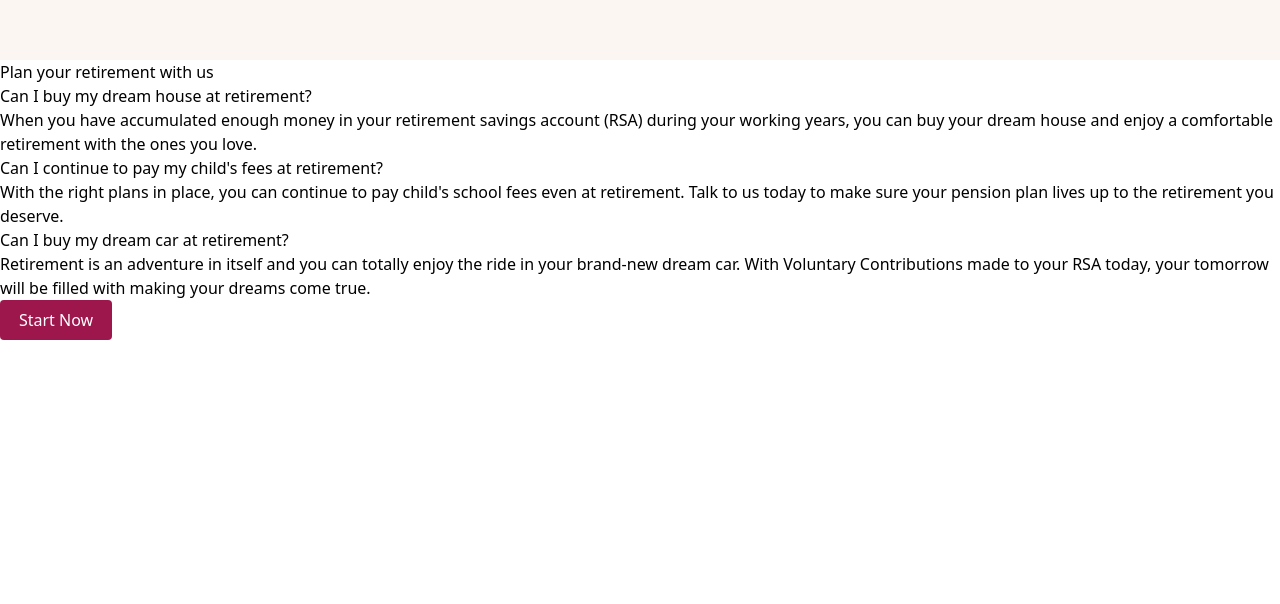
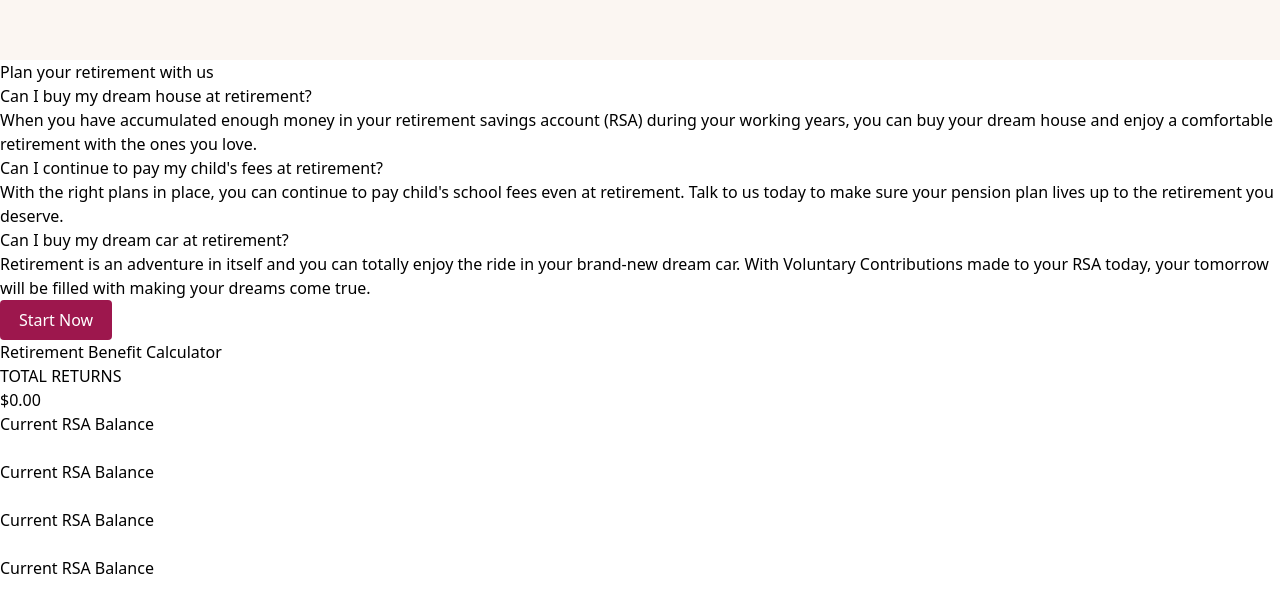
Before and after one commit to AkinAkinbobola/ARM-PENSION-SITE-CLONE, a Vue app in the folder arm-clone/: page / in a window 1280 px wide. Shown: the part 2226-2830 px from the top of the page. Before the commit the page ends 2566 px from the top, so only its background shows below. Built offline with nearby package versions, Linux system fonts and the light colour scheme.

Commit message:
Update BenefitCalculator.vue

```diff
--- a/arm-clone/src/components/BenefitCalculator.vue
+++ b/arm-clone/src/components/BenefitCalculator.vue
@@ -20,5 +20,19 @@
             </p>
             <button class="py-2 px-4 text-white bg-pink-800 ml-0 font-sans rounded w-28">Start Now</button>
     </div>
+
+    <div>
+        <h1>Retirement Benefit Calculator</h1>
+        <h2>TOTAL RETURNS</h2>
+        <h1>$0.00</h1>
+        <h3>Current RSA Balance</h3>
+        <input type="text">
+        <h3>Current RSA Balance</h3>
+        <input type="text">
+        <h3>Current RSA Balance</h3>
+        <input type="text">
+        <h3>Current RSA Balance</h3>
+        <input type="text">
+    </div>
 </div>
 </template>
```
